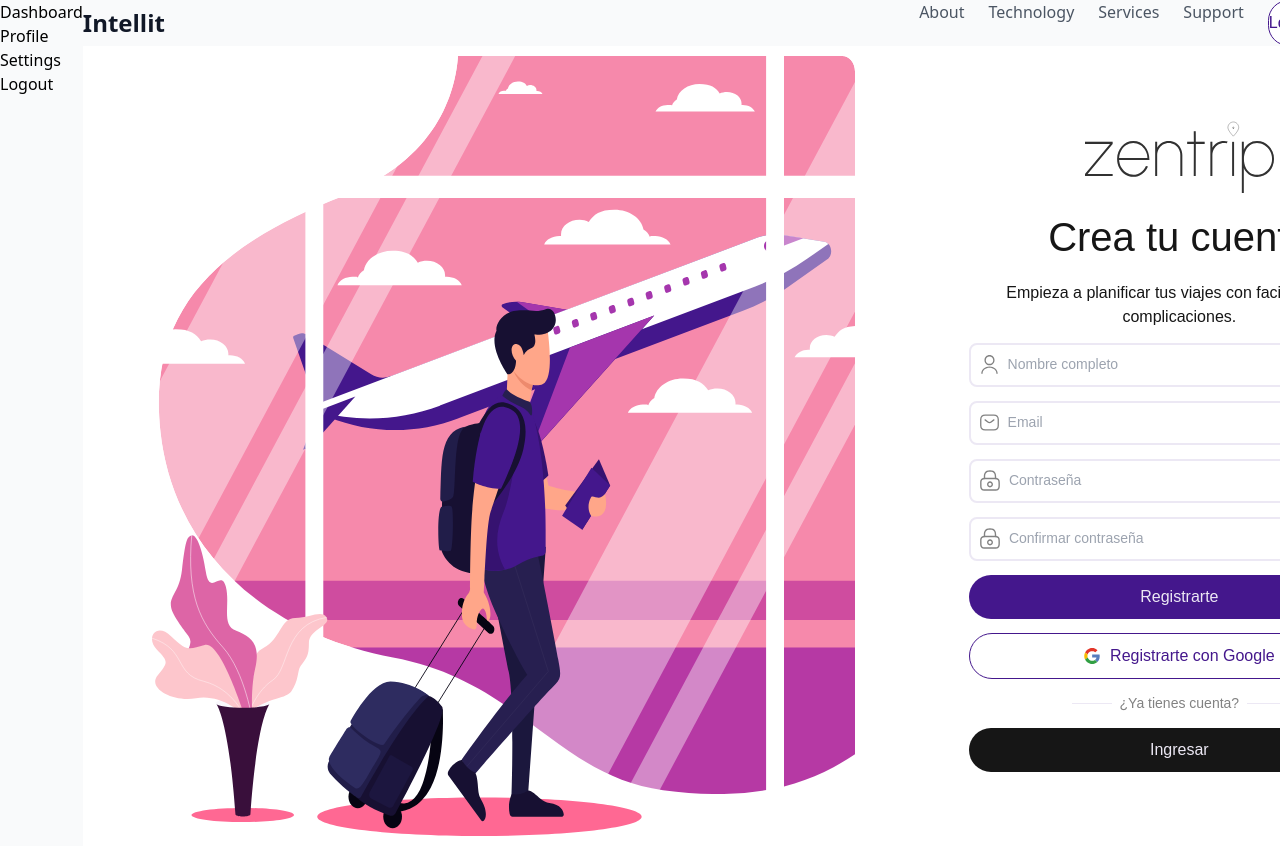
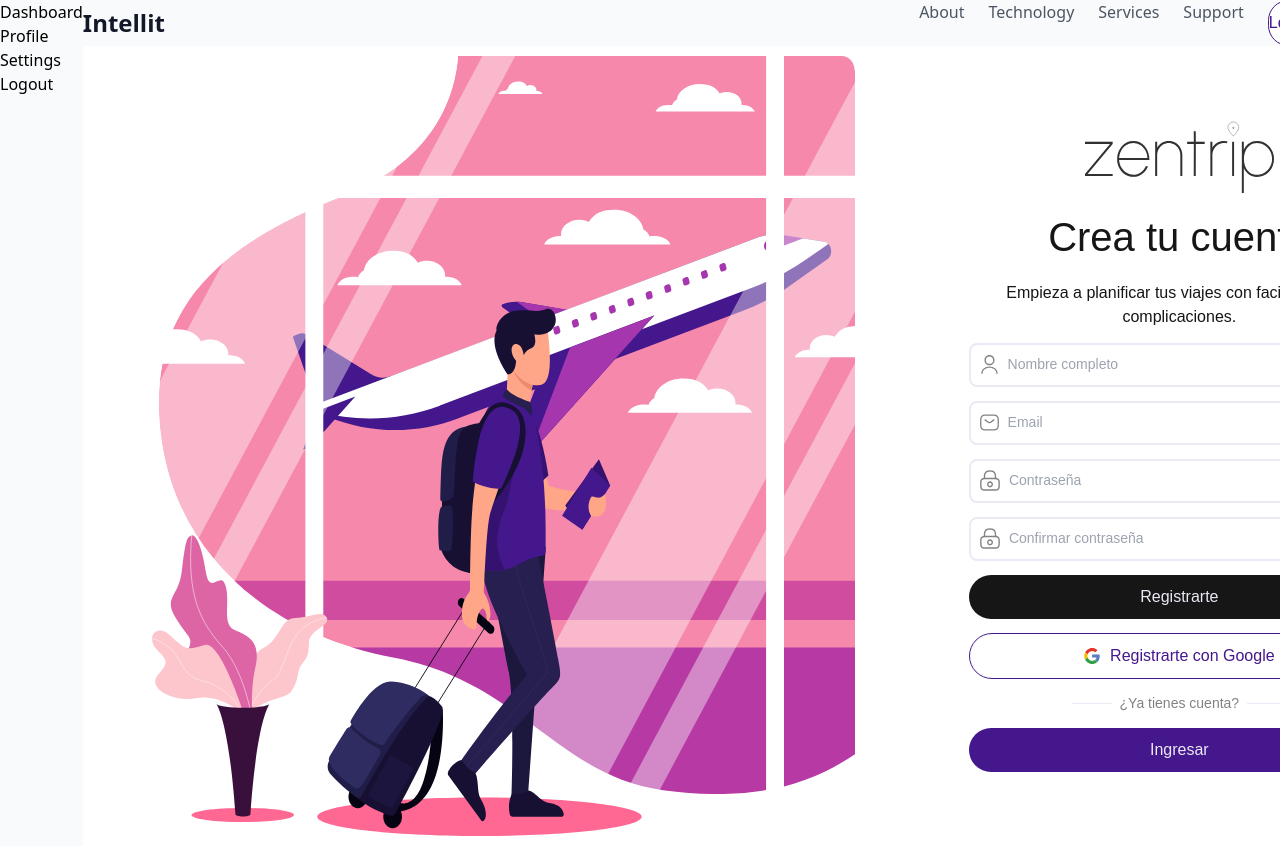
Before and after one commit to Ignacio918/viajes-app, a React (Vite) app in the folder viajes-app/: page /registerform in a window 1280 px wide. Shown: the top 846 px of the page. Built offline with nearby package versions, Linux system fonts and the light colour scheme; a web font is replaced by a local one.

Commit message:
arreglos en register page

```diff
--- a/viajes-app/src/components/RegisterForm.tsx
+++ b/viajes-app/src/components/RegisterForm.tsx
@@ -245,7 +245,7 @@ const RegisterForm: FC<RegisterFormProps> = ({ onAuthSuccess }) => {
                 <button
                   type="submit"
                   disabled={loading || success}
-                  className="btn-primary"
+                  className="btn-dark"
                 >
                   {loading
                     ? "Registrando..."
@@ -276,7 +276,7 @@ const RegisterForm: FC<RegisterFormProps> = ({ onAuthSuccess }) => {
                 <button
                   type="button"
                   onClick={() => navigate("/login")}
-                  className="btn-dark"
+                  className="btn-primary"
                 >
                   Ingresar
                 </button>
```
